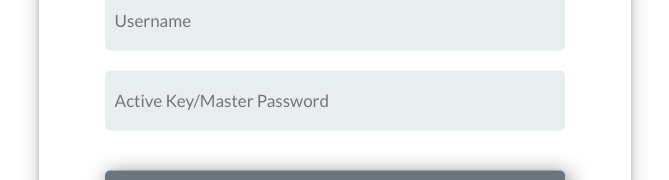
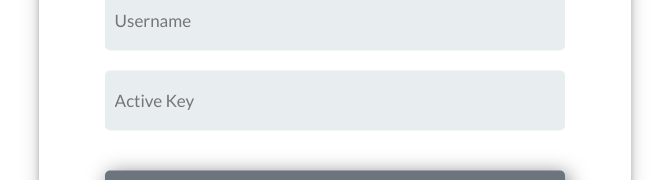
Before and after one commit to ms10398/wallet.utopian.io, a plain HTML site: page index.html in a window 1280 px wide. Shown: the part 338-518 px from the top of the page, without its empty margins (305-974 px from the left). Drawn offline with nearby package versions, Linux system fonts and the light colour scheme.

Commit message:
A little typo

```diff
--- a/index.html
+++ b/index.html
@@ -338,7 +338,7 @@
       <h2>Utopian Wallet</h2>
       <div class="inputs">
         <input class="login-input" type="text" id="username" placeholder="Username">
-        <input class="login-input" type="password" id="password" placeholder="Active Key/Master Password">
+        <input class="login-input" type="password" id="password" placeholder="Active Key">
         <button type="button" id="loginbutton" class="btn btn-success">Log in</button>
       </div>
     </div>
```
